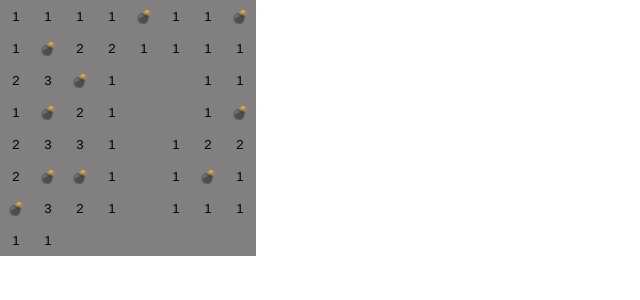
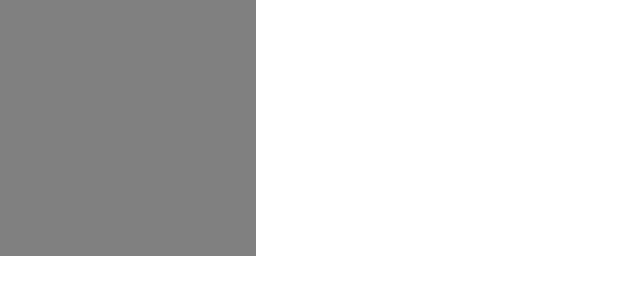
Before and after one commit to chloeelog/minesweeper, a React (Vite) app: page / in a window 1280 px wide. Shown: the top 300 px of the page, without its empty margins (0-640 px from the left). Built offline with nearby package versions, Linux system fonts and the light colour scheme.

Commit message:
feat: handle flag with right click

```diff
--- a/src/components/Cell/Cell.tsx
+++ b/src/components/Cell/Cell.tsx
@@ -1,13 +1,57 @@
-import { CellMeta, Cell as CellType } from "@types";
+import { CellMeta, CellStatus, Cell as CellType, Coordinate } from "@types";
 import * as S from "./Cell.style";
+import { MouseEvent } from "react";
 
 type CellProps = {
   cell: CellType;
+  onClick: (coord: Coordinate) => void;
+  onRightClick: (coord: Coordinate) => void;
 };
 
-export const Cell = ({ cell }: CellProps) => {
-  const { value, isRevealed } = cell;
-  const displayValue =
-    value === CellMeta.MINE ? "💣" : value === CellMeta.EMPTY ? "" : value;
-  return <S.Cell $isRevealed={isRevealed}>{displayValue}</S.Cell>;
+export const Cell = ({ cell, onClick, onRightClick }: CellProps) => {
+  const { x, y, status } = cell;
+  const displayValue = getDisplayedValue(cell);
+  const isRevealed = status === CellStatus.REVEALED;
+
+  const handleClick = (event: MouseEvent<HTMLButtonElement>) => {
+    console.log(event.button);
+    onClick({ x, y });
+  };
+
+  const handleRightClick = (event: MouseEvent<HTMLButtonElement>) => {
+    event.preventDefault();
+    onRightClick({ x, y });
+  };
+
+  return (
+    <S.Cell
+      onClick={handleClick}
+      onContextMenu={handleRightClick}
+      $isRevealed={isRevealed}
+    >
+      {displayValue}
+    </S.Cell>
+  );
 };
+
+function getDisplayedValue(cell: CellType) {
+  const { value, status } = cell;
+
+  if (status === CellStatus.HIDDEN) {
+    return "";
+  }
+
+  if (status === CellStatus.FLAGGED) {
+    return "🚩";
+  }
+
+  if (value === CellMeta.EMPTY) {
+    return "";
+  }
+
+  if (value === CellMeta.MINE) {
+    return "💣";
+  }
+
+  return value;
+}
--- a/src/components/Field/Field.tsx
+++ b/src/components/Field/Field.tsx
@@ -1,6 +1,13 @@
-import { CellMeta, CellMetaValue, Field as FieldType } from "@types";
+import {
+  CellMeta,
+  CellMetaValue,
+  CellStatus,
+  Coordinate,
+  Field as FieldType,
+} from "@types";
 import * as S from "./Field.style";
 import { Cell } from "@components/Cell";
+import { useState } from "react";
 
 const BEGINNER = {
   ROW: 8,
@@ -13,7 +20,7 @@ const initializeField = (row: number, col: number): FieldType => {
       x: rowIdx,
       y: colIdx,
       value: CellMeta.EMPTY,
-      isRevealed: false,
+      status: CellStatus.HIDDEN,
     }))
   );
   return { meta: { row, col, mine: 0 }, info };
@@ -81,15 +88,77 @@ const getAdjacentCellInfo = (field: FieldType): FieldType => {
 
 const emptyField = initializeField(BEGINNER.ROW, BEGINNER.COL);
 const mineField = initializeMines(emptyField, 10);
-const info = getAdjacentCellInfo(mineField).info.flat();
+const initializedField = getAdjacentCellInfo(mineField);
 
 export const Field = () => {
+  const [field, setField] = useState(initializedField);
+  const info = field.info.flat();
+
   const { ROW: row, COL: col } = BEGINNER;
+
+  const handleCellClick = (coord: Coordinate) => {
+    const { x, y } = coord;
+
+    field.info[x][y].status = CellStatus.REVEALED;
+    setField({ ...field, info: [...field.info] });
+
+    const meta = field.info[x][y].value;
+    if (meta === CellMeta.MINE) {
+      // TODO: 먼저 UI 업데이트 이후 GAME OVER 처리
+      alert("GAME OVER");
+    }
+
+    if (meta === CellMeta.EMPTY) {
+      handleEmptyCellClick({ x, y });
+    }
+  };
+
+  const handleCellRightClick = (coord: Coordinate) => {
+    const { x, y } = coord;
+    field.info[x][y].status = CellStatus.FLAGGED;
+    setField({ ...field, info: [...field.info] });
+  };
+
+  const handleEmptyCellClick = (coord: Coordinate) => {
+    const { row: rowCnt, col: colCnt } = initializedField.meta;
+    const { x: row, y: col } = coord;
+
+    const dr = [-1, -1, 0, 1, 1, 1, 0, -1];
+    const dc = [0, 1, 1, 1, 0, -1, -1, -1];
+
+    for (let i = 0; i < 8; i++) {
+      const nr = row + dr[i];
+      const nc = col + dc[i];
+
+      if (nr < 0 || nr >= rowCnt || nc < 0 || nc >= colCnt) {
+        continue;
+      }
+      if (field.info[nr][nc].status === CellStatus.REVEALED) {
+        continue;
+      }
+
+      field.info[nr][nc].status = CellStatus.REVEALED;
+
+      if (field.info[nr][nc].value === CellMeta.EMPTY) {
+        handleEmptyCellClick({ x: nr, y: nc });
+      }
+
+      setField({ ...field, info: [...field.info] });
+    }
+  };
+
   return (
     <S.Field $row={row} $col={col}>
       {info.map((cell) => {
         const { x, y } = cell;
-        return <Cell key={`${x}-${y}`} cell={cell} />;
+        return (
+          <Cell
+            key={`${x}-${y}`}
+            cell={cell}
+            onClick={handleCellClick}
+            onRightClick={handleCellRightClick}
+          />
+        );
       })}
     </S.Field>
   );
--- a/src/types/cell.type.ts
+++ b/src/types/cell.type.ts
@@ -15,9 +15,23 @@ export const CellMeta = {
 export type CellMetaKey = keyof typeof CellMeta;
 export type CellMetaValue = (typeof CellMeta)[CellMetaKey];
 
-export type Cell = {
+export const CellStatus = {
+  HIDDEN: 0,
+  REVEALED: 1,
+  FLAGGED: 2,
+} as const;
+
+export type CellStatusKey = keyof typeof CellStatus;
+export type CellStatusValue = (typeof CellStatus)[CellStatusKey];
+
+export type Coordinate = {
   x: number;
   y: number;
+};
+
+export type Cell = {
+  x: Coordinate["x"];
+  y: Coordinate["y"];
   value: CellMetaValue;
-  isRevealed: boolean;
+  status: CellStatusValue;
 };
```
